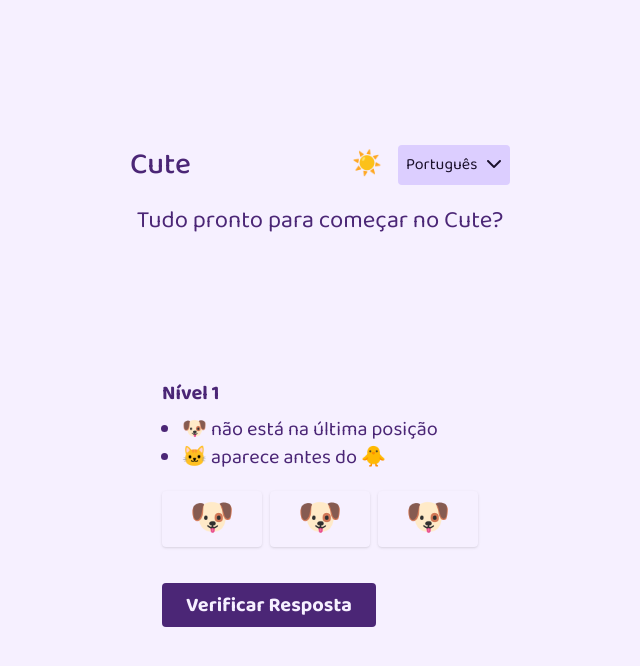
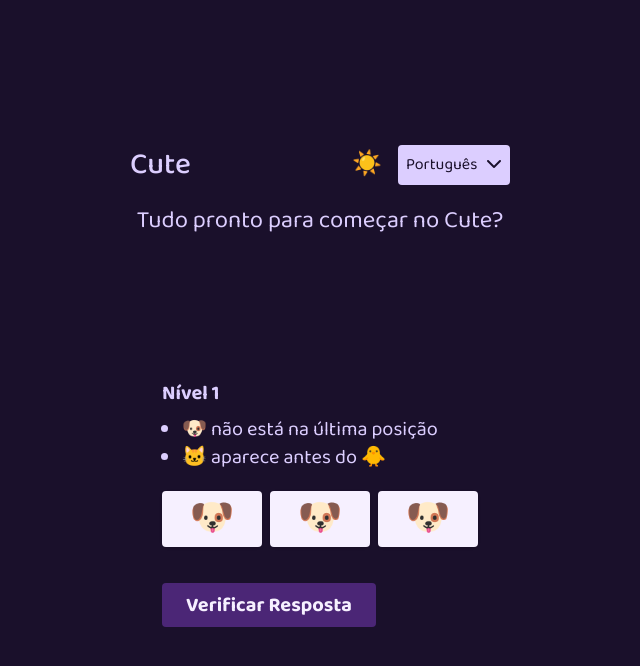
Before and after one commit to flaviare1s/cute, a React (Vite) app: page / in a window 1280 px wide. Shown: the top 666 px of the page, without its empty margins (320-960 px from the left). Built offline with nearby package versions, Linux system fonts and the light colour scheme.

Commit message:
style: chage theme

```diff
--- a/src/App.jsx
+++ b/src/App.jsx
@@ -5,10 +5,8 @@ import { Header } from "./components/Header";
 import { Home } from "./pages/Home";
 import { Route, Routes } from "react-router-dom";
 import { Toaster } from "react-hot-toast";
-import { initTheme } from "./utils/theme";
 
 function App() {
-  initTheme();
 
   return (
     <div className="h-screen p-5 sm:p-8 transition-all max-w-[500px] m-auto flex flex-col justify-center items-center">
--- a/src/components/ThemeToggle.jsx
+++ b/src/components/ThemeToggle.jsx
@@ -1,14 +1,14 @@
 import { useTheme } from "../context/ThemeContext";
 
 export const ThemeToggle = () => {
-  const { darkMode, setDarkMode } = useTheme();
+  const { lightMode, setLightMode } = useTheme();
 
   return (
     <button
-      onClick={() => setDarkMode(!darkMode)}
+      onClick={() => setLightMode(!lightMode)}
       className="p-2 text-2xl rounded bg-transparent cursor-pointer"
     >
-      {darkMode ? "🌙" : "☀️"}
+      {lightMode ? "🌙" : "☀️"}
     </button>
   );
 };
--- a/src/context/ThemeContext.jsx
+++ b/src/context/ThemeContext.jsx
@@ -4,22 +4,22 @@ import { createContext, useContext, useEffect, useState } from "react";
 const ThemeContext = createContext();
 
 export const ThemeProvider = ({ children }) => {
-  const [darkMode, setDarkMode] = useState(() => {
-    return localStorage.getItem("theme") === "dark";
+  const [lightMode, setLightMode] = useState(() => {
+    return localStorage.getItem("theme") === "light";
   });
 
   useEffect(() => {
-    if (darkMode) {
-      document.documentElement.classList.add("dark");
+    if (lightMode) {
+      document.documentElement.classList.add("light");
+      localStorage.setItem("theme", "light");
+    } else {
+      document.documentElement.classList.remove("light");
       localStorage.setItem("theme", "dark");
-    } else {
-      document.documentElement.classList.remove("dark");
-      localStorage.setItem("theme", "light");
     }
-  }, [darkMode]);
+  }, [lightMode]);
 
   return (
-    <ThemeContext.Provider value={{ darkMode, setDarkMode }}>
+    <ThemeContext.Provider value={{ lightMode, setLightMode }}>
       {children}
     </ThemeContext.Provider>
   );
--- a/src/index.css
+++ b/src/index.css
@@ -6,6 +6,7 @@
 
   /* LIGHT THEME */
   --color-bg-light: #F6F0FF;
+  --color-bg-light2: #C9D9F5;
   --color-card-light: #FFFFFF;
   --color-text-light: #4B2676;
   --color-accent-light: #FFB6C1;
@@ -27,11 +28,11 @@
 
 :root {
   @apply font-baloo;
-  background-color: var(--color-bg-light);
-  color: var(--color-text-light);
-}
-
-.dark {
   background-color: var(--color-bg-dark);
   color: var(--color-text-dark);
 }
+
+.light {
+  background-color: var(--color-bg-light2);
+  color: var(--color-text-light);
+}
--- a/src/utils/theme.js
+++ /dev/null
@@ -1,13 +0,0 @@
-export const initTheme = () => {
-  const saved = localStorage.getItem("theme");
-  if (
-    saved === "dark" ||
-    (!saved && window.matchMedia("(prefers-color-scheme: dark)").matches)
-  ) {
-    document.documentElement.classList.add("dark");
-    localStorage.setItem("theme", "dark");
-  } else {
-    document.documentElement.classList.remove("dark");
-    localStorage.setItem("theme", "light");
-  }
-};
```
